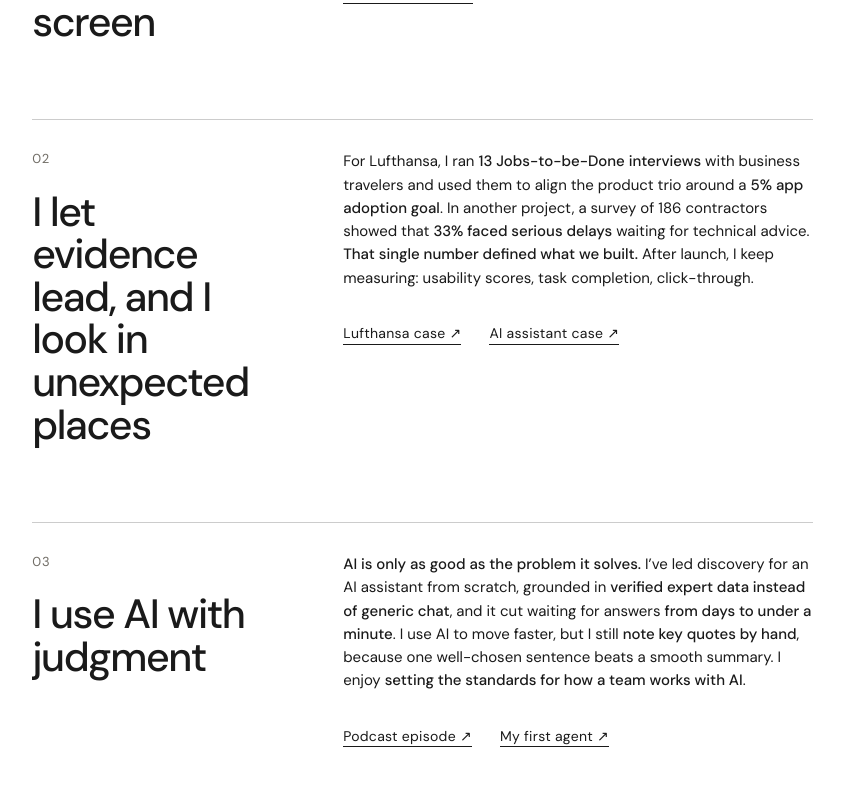
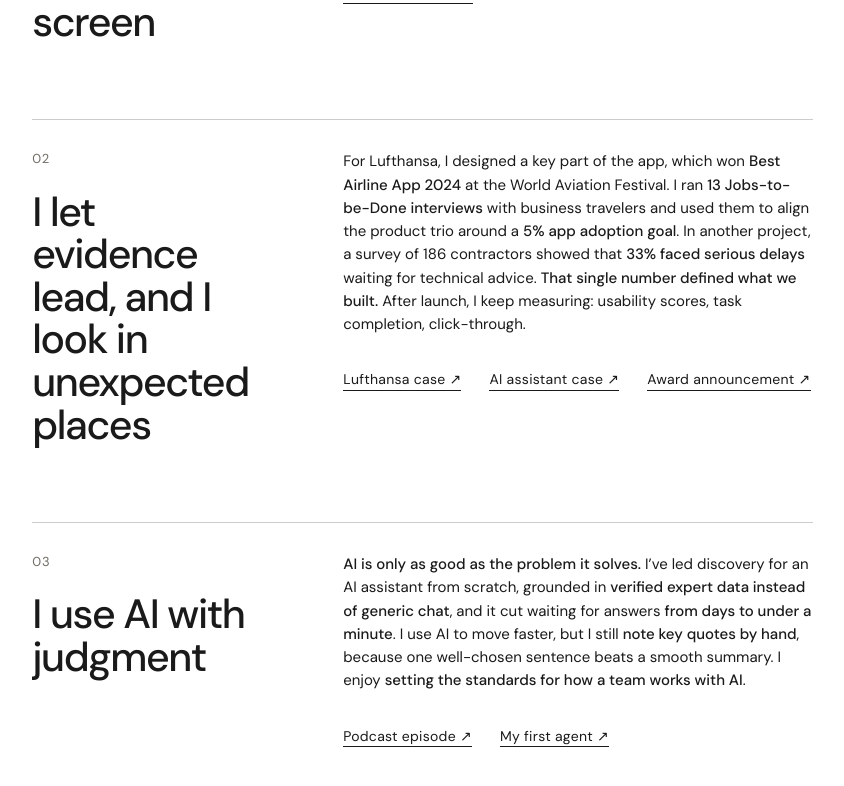
Before and after one commit to agaebox-afk/agamalik, a React (Vite) app: page / in a window 1280 px wide. Shown: the part 3412-4198 px from the top of the page, without its empty margins (403-1247 px from the left). Built offline with nearby package versions, Linux system fonts and the light colour scheme; the HTML template or start-up script is replaced by a standard one.

Commit message:
Update evidence principle with Lufthansa award and announcement link
- Add Best Airline App 2024 award details to Beyond skills section 02
- Add external link to the Lufthansa award announcement
- Open external links in Beyond skills section in a new tab

```diff
--- a/src/App.tsx
+++ b/src/App.tsx
@@ -786,11 +786,12 @@ const beyondSkills = [
   },
   {
     title: 'I let evidence lead, and I look in unexpected places',
-    summary: <>For Lufthansa, I ran <strong>13 Jobs-to-be-Done interviews</strong> with business travelers and used them to align the product trio around a <strong>5% app adoption goal</strong>. In another project, a survey of 186 contractors showed that <strong>33% faced serious delays</strong> waiting for technical advice. <strong>That single number defined what we built.</strong> After launch, I keep measuring: usability scores, task completion, click-through.</>,
+    summary: <>For Lufthansa, I designed a key part of the app, which won <strong>Best Airline App 2024</strong> at the World Aviation Festival. I ran <strong>13 Jobs-to-be-Done interviews</strong> with business travelers and used them to align the product trio around a <strong>5% app adoption goal</strong>. In another project, a survey of 186 contractors showed that <strong>33% faced serious delays</strong> waiting for technical advice. <strong>That single number defined what we built.</strong> After launch, I keep measuring: usability scores, task completion, click-through.</>,
     details: [],
     links: [
       { label: 'Lufthansa case', href: '/work/lufthansa-live-activities' },
       { label: 'AI assistant case', href: '/work/ai-painter-assistant' },
+      { label: 'Award announcement', href: 'https://newsroom.lufthansagroup.com/en/lufthansa-group-awarded-best-airline-app-2024-worldwide/' },
     ],
   },
   {
@@ -1282,6 +1283,8 @@ export default function App() {
                               openProject(project)
                             }
                           }}
+                          target={link.href.startsWith('http') ? '_blank' : undefined}
+                          rel={link.href.startsWith('http') ? 'noreferrer' : undefined}
                         >
                           {link.label}<span aria-hidden="true"> ↗</span>
                         </a>
```
